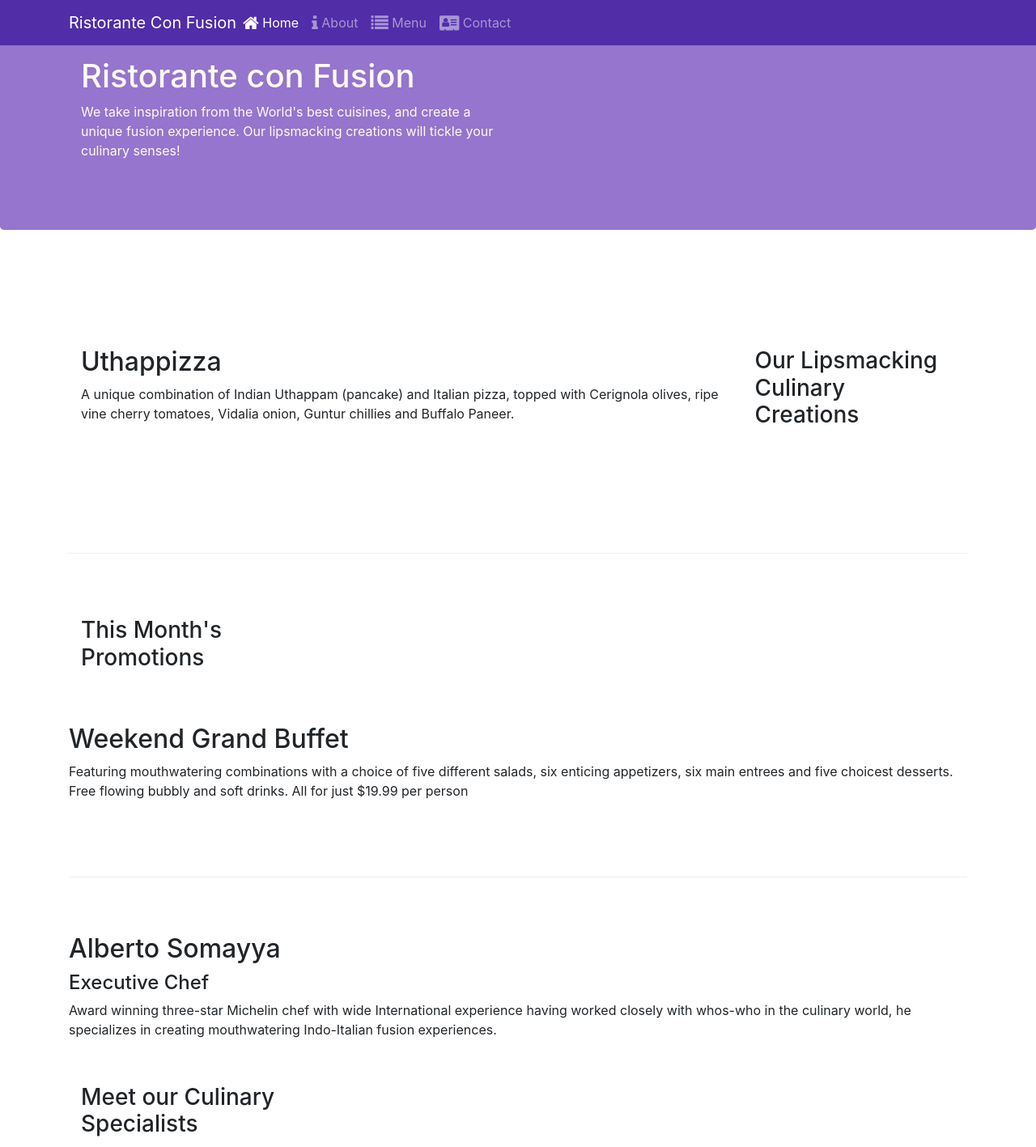
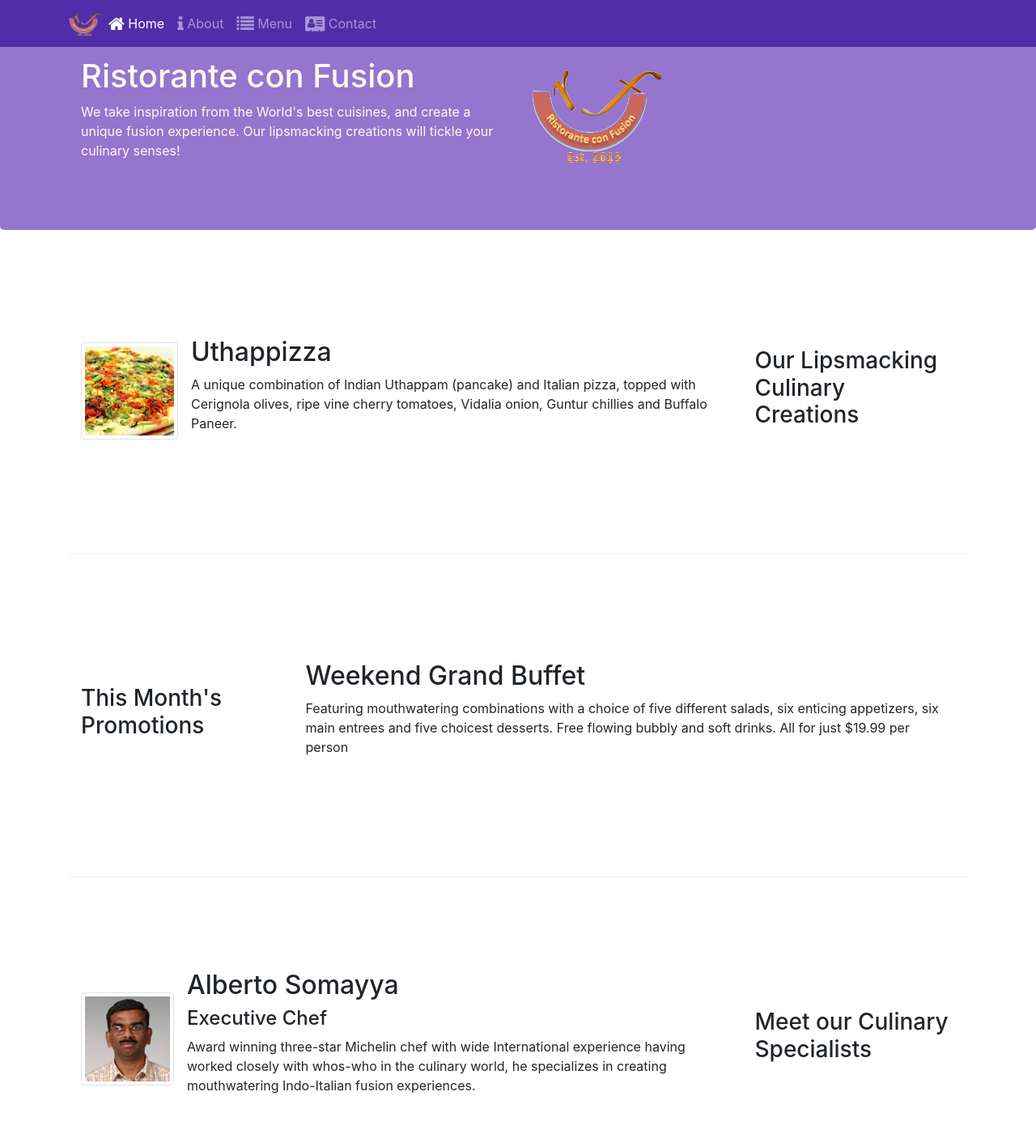
Before and after one commit to noureddinelafendi/conFusion, a website: page index.html in a window 1280 px wide. Shown: the top 1417 px of the page at 81% size. Drawn offline with nearby package versions, Linux system fonts and the light colour scheme.

Commit message:
images & media

```diff
--- a/index.html
+++ b/index.html
@@ -21,7 +21,7 @@
             <button class="navbar-toggler" type="button" data-toggle="collapse" data-target="#Navbar">
                 <span class="navbar-toggler-icon"></span>
             </button>
-            <a class="navbar-brand mr-auto" href="#">Ristorante Con Fusion</a>
+            <a class="navbar-brand mr-auto" href="#"><img src="img/logo.png" height="30" width="41"></a>
             <div class="collapse navbar-collapse" id="Navbar">
                 <ul class="navbar-nav mr-auto">
                     <li class="nav-item active"><a class="nav-link" href="#"><span class="fa fa-home fa-lg"></span> Home</a></li>
@@ -39,7 +39,8 @@
                     <h1>Ristorante con Fusion</h1>
                     <p>We take inspiration from the World's best cuisines, and create a unique fusion experience. Our lipsmacking creations will tickle your culinary senses!</p>
                 </div>
-                <div class="col-12 col-sm">
+                <div class="col-12 col-sm align-self-center">
+                    <img src="img/logo.png" class="img-fluid">
                 </div>
             </div>
         </div>
@@ -51,8 +52,13 @@
                 <h3>Our Lipsmacking Culinary Creations</h3>
             </div>
             <div class="col col-sm order-sm-first col-md">
-                <h2>Uthappizza</h2>
-                <p>A unique combination of Indian Uthappam (pancake) and Italian pizza, topped with Cerignola olives, ripe vine cherry tomatoes, Vidalia onion, Guntur chillies and Buffalo Paneer.</p>
+                <div class="media">
+                    <img class="d-flex mr-3 img-thumbnail align-self-center" src="img/uthappizza.png" alt="uthappizza">
+                    <div class="media-body">
+                        <h2 class="mt-0">Uthappizza</h2>
+                        <p>A unique combination of Indian Uthappam (pancake) and Italian pizza, topped with Cerignola olives, ripe vine cherry tomatoes, Vidalia onion, Guntur chillies and Buffalo Paneer.</p>
+                    </div>
+                </div>
             </div>
         </div>
 
@@ -61,7 +67,7 @@
             <div class="col-12 col-sm-4 col-md-3">
                 <h3>This Month's Promotions</h3>
             </div>
-            <div "col col-sm col-md">
+            <div class="col col-sm col-md">
                 <h2>Weekend Grand Buffet</h2>
                 <p>Featuring mouthwatering combinations with a choice of five different salads, six enticing appetizers, six main entrees and five choicest desserts. Free flowing bubbly and soft drinks. All for just $19.99 per person </p>
             </div>
@@ -71,10 +77,15 @@
             <div class="col-12 col-sm-4 order-sm-last col-md-3">
                 <h3>Meet our Culinary Specialists</h3>
             </div>
-            <div "col col-sm order-sm-first col-md">
-                <h2>Alberto Somayya</h2>
-                <h4>Executive Chef</h4>
-                <p>Award winning three-star Michelin chef with wide International experience having worked closely with whos-who in the culinary world, he specializes in creating mouthwatering Indo-Italian fusion experiences. </p>
+            <div class="col col-sm order-sm-first col-md">
+                <div class="media">
+                    <img class="d-flex mr-3 img-thumbnail align-self-center" src="img/alberto.png" alt="alberto">
+                    <div class="media-body">
+                        <h2 class="mt-0">Alberto Somayya</h2>
+                        <h4>Executive Chef</h4>
+                        <p>Award winning three-star Michelin chef with wide International experience having worked closely with whos-who in the culinary world, he specializes in creating mouthwatering Indo-Italian fusion experiences. </p>
+                    </div>
+                </div>
             </div>
         </div>
     </div>
```
Also changed, not shown: aboutus.html (+3 -2 lines), contactus.html (+3 -2 lines), img/alberto.png (added), img/buffet.png (added), img/logo.png (added), img/uthappizza.png (added), 2 other files.
